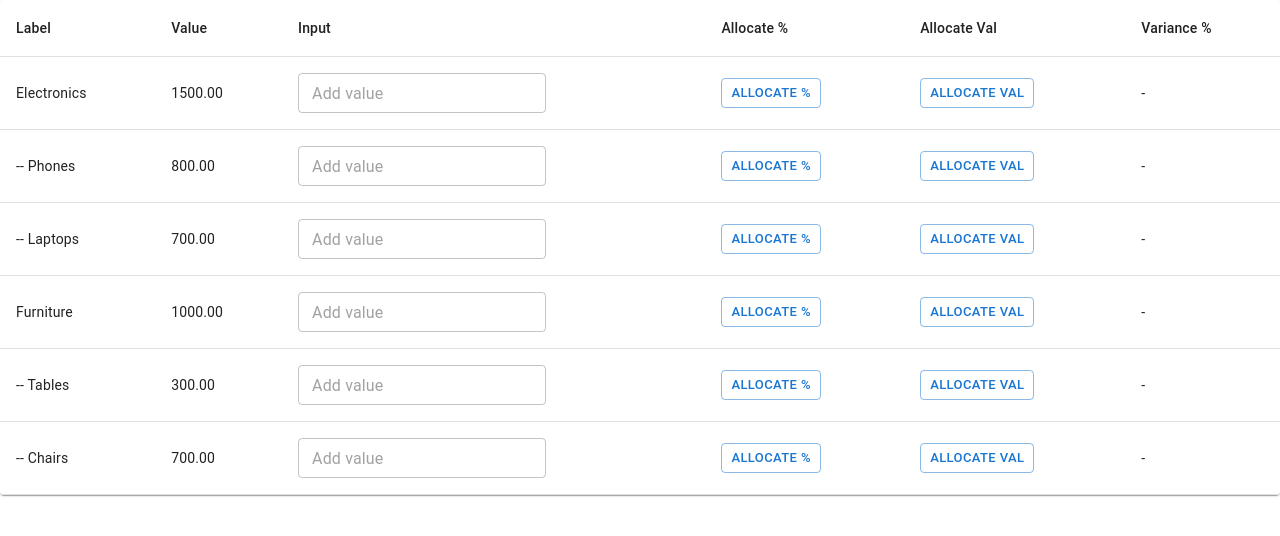
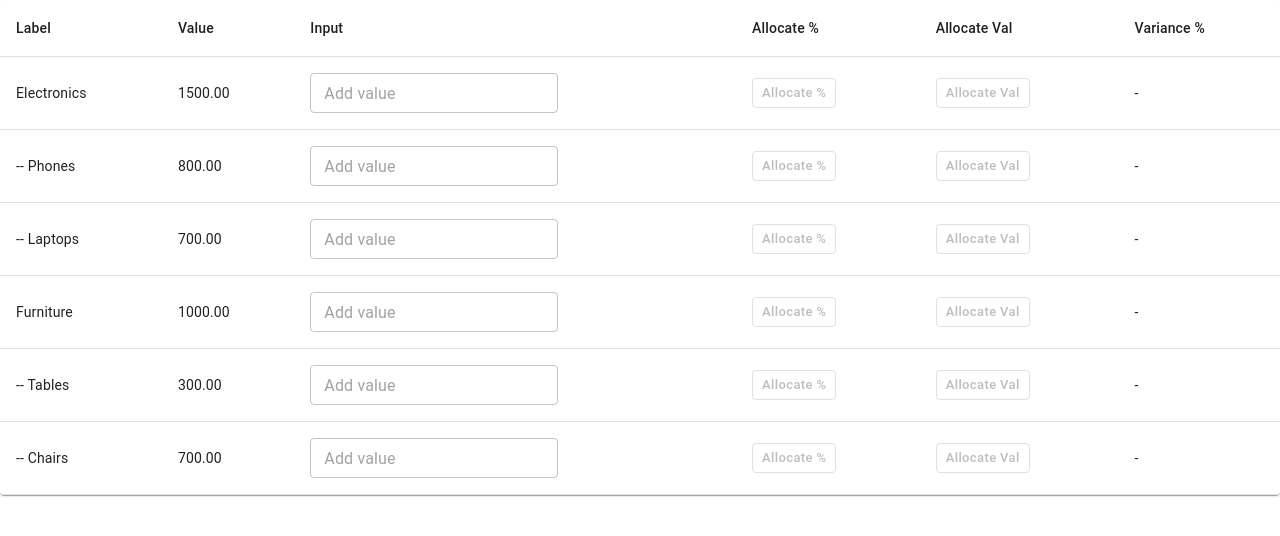
Before and after one commit to Dinesh0098/Lumel-Assesment, a React (Create React App) app: page / in a window 1280 px wide. Shown: the top 536 px of the page. Built offline with nearby package versions, Linux system fonts and the light colour scheme.

Commit message:
Changing parent value on child value mutation.

```diff
--- /dev/null
+++ b/src/components/Button/index.js
@@ -0,0 +1,15 @@
+import { Button } from "@mui/material";
+
+export default function CustomButton({ title, onClick, disabled }) {
+  return (
+    <Button
+      variant="outlined"
+      size="small"
+      sx={{ textTransform: "capitalize" }}
+      onClick={onClick}
+      disabled={disabled}
+    >
+      {title}
+    </Button>
+  );
+}
--- a/src/components/Table/TableRow/index.js
+++ b/src/components/Table/TableRow/index.js
@@ -1,9 +1,10 @@
 import { Button, TableCell, TableRow, TextField } from "@mui/material";
 import { useState } from "react";
+import CustomButton from "../../Button";
 
 const ADD_VALUE_ACTION = "addValue";
 
-export default function CustomTableRow({ row }) {
+export default function CustomTableRow({ row, mutateParent }) {
   const [currentRowData, setCurrentRowData] = useState({ ...row });
   const [inputValue, setInputValue] = useState();
 
@@ -25,10 +26,27 @@ export default function CustomTableRow({ row }) {
 
     if (action === ADD_VALUE_ACTION) {
       addingValue = Number(value ?? 0) + Number(inputValue);
+      mutateParent?.(value);
     } else {
       const percentage = (value * inputValue) / 100;
       addingValue = Number(value ?? 0) + Number(percentage);
+      mutateParent?.(percentage);
     }
+
+    const gain = ((addingValue - row.value) / row.value) * 100;
+
+    // Spreading data to remove the object reference
+    setCurrentRowData({
+      ...{
+        ...currentRowData,
+        value: addingValue,
+        gain,
+      },
+    });
+  };
+
+  const onChildValueChange = (childValue) => {
+    const addingValue = Number(value) + Number(childValue);
 
     const gain = ((addingValue - row.value) / row.value) * 100;
 
@@ -56,22 +74,18 @@ export default function CustomTableRow({ row }) {
           />
         </TableCell>
         <TableCell>
-          <Button
-            variant="outlined"
-            size="small"
+          <CustomButton
             onClick={() => calculateValueChange()}
-          >
-            Allocate %
-          </Button>
+            title={"Allocate %"}
+            disabled={!inputValue}
+          ></CustomButton>
         </TableCell>
         <TableCell>
-          <Button
-            variant="outlined"
-            size="small"
+          <CustomButton
             onClick={() => calculateValueChange(ADD_VALUE_ACTION)}
-          >
-            Allocate Val
-          </Button>
+            title={"Allocate Val"}
+            disabled={!inputValue}
+          ></CustomButton>
         </TableCell>
         <TableCell>{gain?.toFixed(2) ?? "-"}</TableCell>
       </TableRow>
@@ -79,6 +93,7 @@ export default function CustomTableRow({ row }) {
         ? rowChildren.map((childRow) => (
             <CustomTableRow
               row={{ ...childRow, label: `-- ${childRow.label}` }}
+              mutateParent={onChildValueChange}
             />
           ))
         : null}
```
